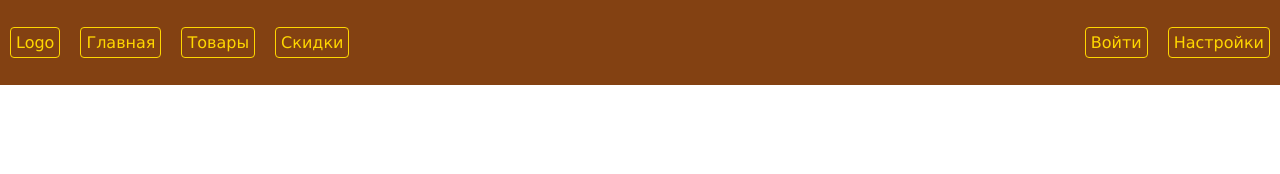
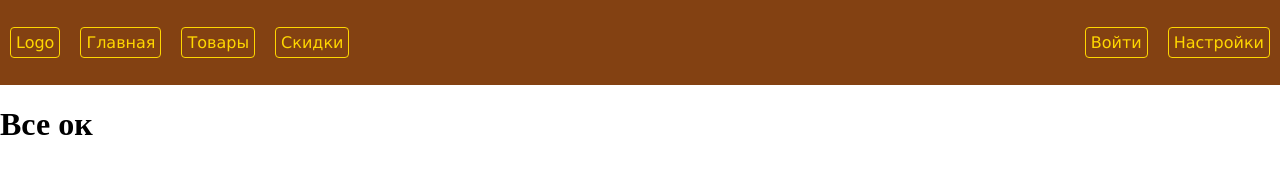
Before and after one commit to Herobreine/Herobreine.github.io, a plain HTML site: page index.html in a window 1280 px wide. Drawn offline with Linux system fonts and the light colour scheme.

Commit message:
Add files via upload

```diff
--- a/index.html
+++ b/index.html
@@ -25,6 +25,7 @@
     </nav>
     </div>
 </header>
+<main><h1>Все ок</h1></main>
 
 </body>
 
```
